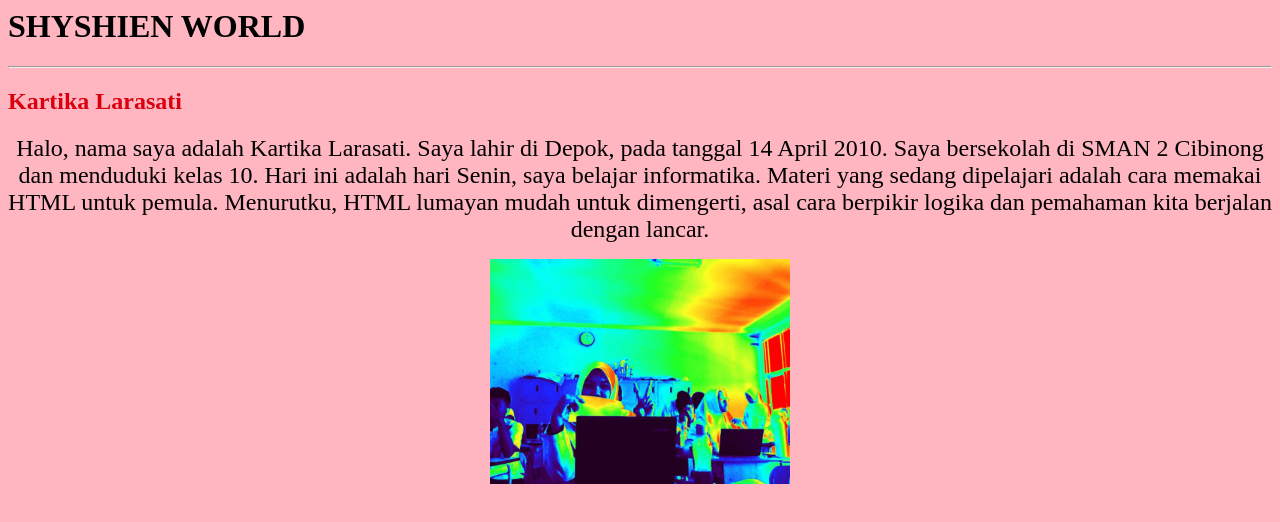
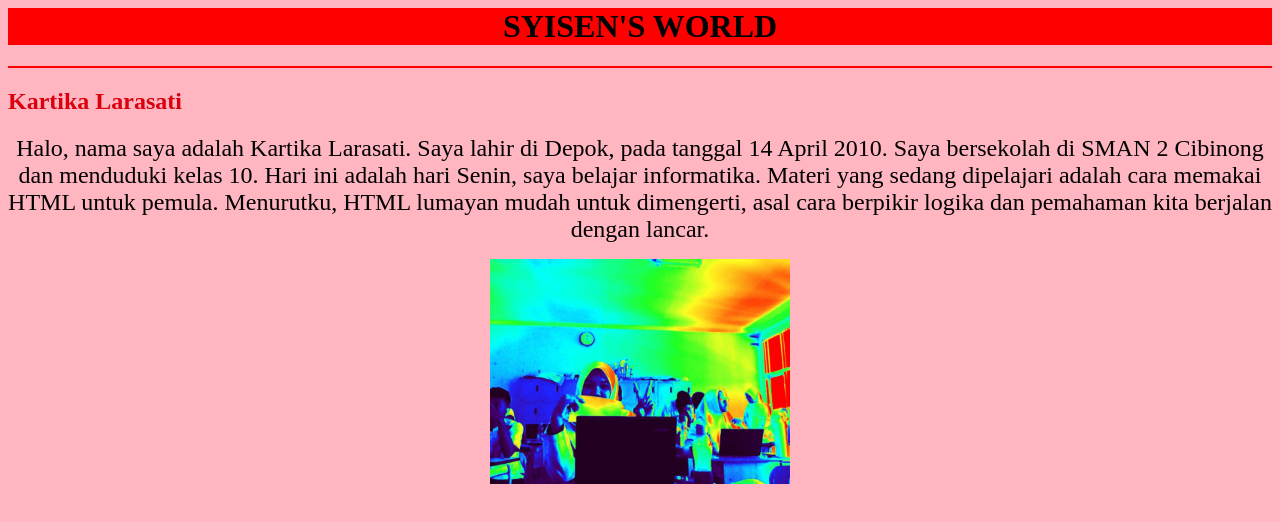
Before and after one commit to kartikalarasati144-netizen/24_Kartika-Larasati.tugas, a plain HTML site: page index.html in a window 1280 px wide. Drawn offline with Linux system fonts and the light colour scheme.

Commit message:
Update index.html

```diff
--- a/index.html
+++ b/index.html
@@ -5,8 +5,8 @@
 
 <body bgcolor="lightpink">
 
-  <h1>SHYSHIEN WORLD</h1>
-  <hr>
+  <h1 style = "background-color : red ; text-align : center"> SYISEN'S WORLD</h1>
+  <hr color ="red">
   <h2><font color="darkpurple">Kartika Larasati</font>
   </h2>
 
```
